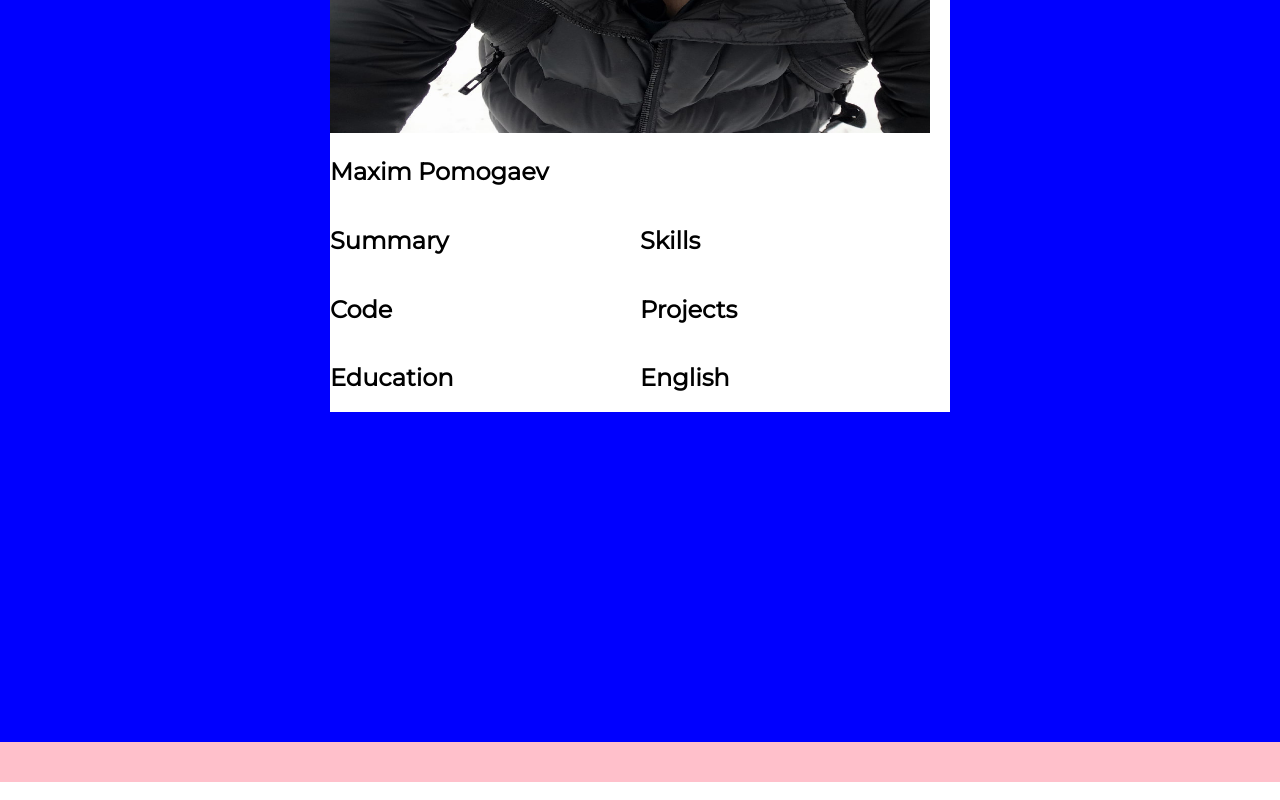
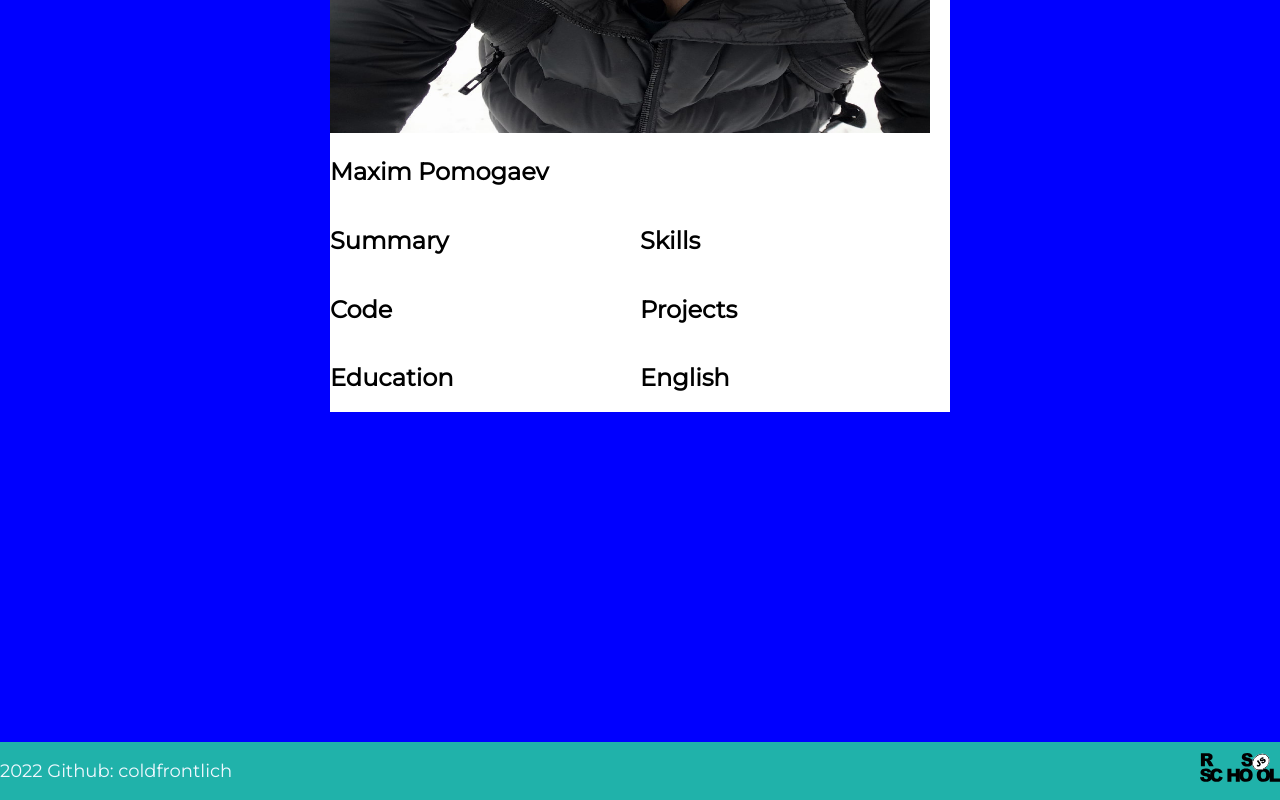
Before and after one commit to coldfrontlich/rsschool-cv, a plain HTML site: page index.html in a window 1280 px wide. Shown: the part 799-1599 px from the top of the page. Drawn offline with Linux system fonts and the light colour scheme.

Commit message:
feat: add footer

```diff
--- a/index.html
+++ b/index.html
@@ -64,7 +64,10 @@
     </div>
   </main>
   <footer class="footer">
-    <div class="container"></div>
+    <div class="container footer-container">
+      <p class="footer-paragraph">2022  Github: <a href="https://github.com/coldfrontlich" class="link">coldfrontlich</a></p>
+      <a href="https://rs.school/js/"><img src="/assets/rs_school_js.svg" alt="rs-school-logo" class="svg-picture"></a>
+    </div>
   </footer>
 
 </body>
--- a/style.css
+++ b/style.css
@@ -25,7 +25,8 @@ body {
 }
 
 .footer {
-  border: 20px solid pink;
+  color: aliceblue;
+  background-color: lightseagreen;
 }
 
 .container {
@@ -36,6 +37,12 @@ body {
 .main-container {
   display: flex;
   flex-wrap: wrap;
+}
+
+.footer-container {
+  display: flex;
+  flex-wrap: nowrap;
+  justify-content: space-between;
 }
 
 .section {
@@ -67,6 +74,26 @@ body {
   width: 600px;
 }
 
+.svg-picture {
+  width: 80px;
+  height: 50px;
+}
+
+.link {
+  text-decoration: none;
+  font-size: 18px;
+  color: aliceblue;
+  transition: .5s;
+}
+
+.link:hover {
+  color: lightblue;
+}
+
+.footer-paragraph {
+  font-size: 18px;
+}
+
 @media (max-width: 768px) {
   .section {
     width: 100%;
```
Also changed, not shown: assets/rs_school_js.svg (added).
